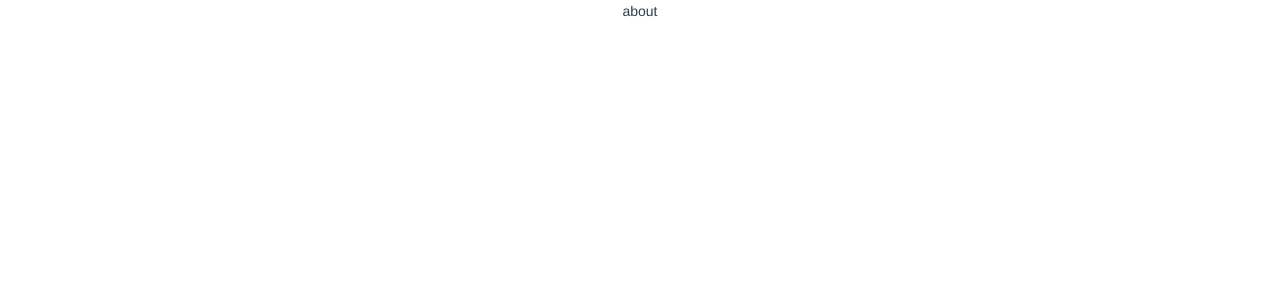
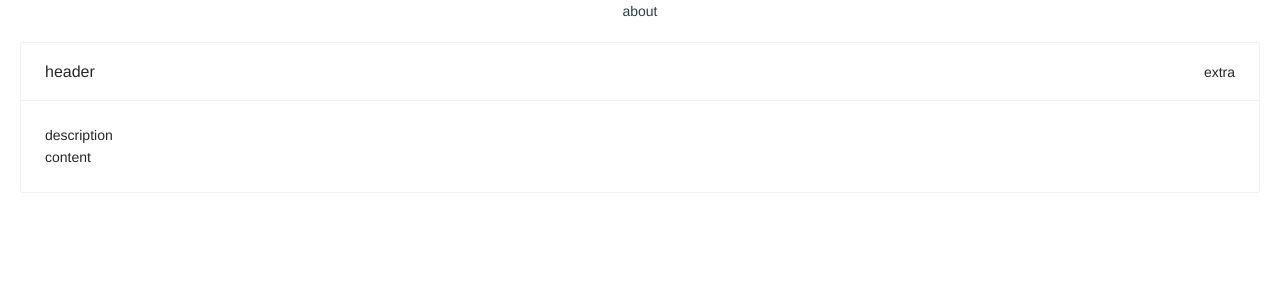
Before and after one commit to Eug620/vite, a Vue app: page /#/about in a window 1280 px wide. Shown: the top 300 px of the page. Built offline with nearby package versions, Linux system fonts and the light colour scheme.

Commit message:
add scss

```diff
--- a/package.json
+++ b/package.json
@@ -17,6 +17,7 @@
     },
     "devDependencies": {
         "@vue/compiler-sfc": "^3.0.0-rc.1",
+        "sass": "^1.27.0",
         "vite": "^1.0.0-rc.1"
     },
     "browserslist": {
--- a/src/main.js
+++ b/src/main.js
@@ -1,10 +1,3 @@
-/*
- * @Author: yeyuhang
- * @Date: 2020-05-27 01:50:14
- * @LastEditTime: 2020-10-16 19:38:01
- * @LastEditors: yeyuhang
- * @Descripttion: 头部注释
- */
 import { createApp } from 'vue'
 import App from './App.vue'
 import './index.css'
@@ -13,8 +6,10 @@ import Antd from 'ant-design-vue'
 // import Antd from '../../../@modules/ant-design-vue'
 import  'ant-design-vue/dist/antd.css'
 // import  '../../../@modules/ant-design-vue/dist/antd.css'
+import useComponents from './views/components'
 
 const app = createApp(App)
 app.use(router)
 app.use(Antd)
+useComponents(app.component)
 app.mount('#app')
--- a/src/views/About/index.vue
+++ b/src/views/About/index.vue
@@ -1,17 +1,17 @@
-<!--
- * @Author: yeyuhang
- * @Date: 2020-10-15 19:18:02
- * @LastEditTime: 2020-10-15 19:19:26
- * @LastEditors: yeyuhang
- * @Descripttion: 头部注释
--->
 <template>
-  <div>about</div>
+  <div>
+    about
+    <eug-card>
+      <template #header>header</template>
+      <template #extra>extra</template>
+      <template #description>description</template>
+      <template #content>content</template>
+    </eug-card>
+  </div>
 </template>
 
 <script>
 export default {
-
 }
 </script>
 
--- /dev/null
+++ b/src/views/components/eug-card/index.css
@@ -0,0 +1,4 @@
+.eug-card-box {
+  margin: 20px;
+  text-align: left;
+}
--- /dev/null
+++ b/src/views/components/eug-card/index.js
@@ -0,0 +1,7 @@
+import { reactive } from 'vue'
+export const useState = () => {
+  const state = reactive({
+    loading: false
+  })
+  return state
+}
--- /dev/null
+++ b/src/views/components/eug-card/index.scss
@@ -0,0 +1,4 @@
+.eug-card-box {
+    margin: 20px;
+    text-align:left;
+}
--- /dev/null
+++ b/src/views/components/eug-card/index.vue
@@ -0,0 +1,30 @@
+
+<template>
+  <a-card class="eug-card-box">
+    <template v-slot:title>
+      <slot name="header"/>
+    </template>
+    <template v-slot:extra>
+      <slot name="extra"/>
+    </template>
+    <slot name="description"/><br>
+    <slot name="content"/>
+  </a-card>
+</template>
+
+<script>
+import { useState } from "./index.js"
+import { toRefs } from "vue";
+export default {
+  setup(_, ctx) {
+    const state = useState()
+    return {
+        ...toRefs(state)
+    }
+  }
+}
+</script>
+
+<style lang="scss">
+@import './index.scss'
+</style>
--- /dev/null
+++ b/src/views/components/index.js
@@ -0,0 +1,5 @@
+import EugCard from './eug-card/index.vue'
+
+export default (common) => {
+  common('eug-card', EugCard)
+}
--- a/vite.config.js
+++ b/vite.config.js
@@ -6,7 +6,7 @@ console.log(path.resolve(__dirname, './src'))
 module.exports = {
   // 引入第三方的配置
   optimizeDeps: {
-    include: ["moment", "echarts", "axios", "mockjs"]
+    include: []
   },
   alias: {
     // 键必须以斜线开始和结束
```
Also changed, not shown: 1 other file (tests, documents, lock files or other folders).
